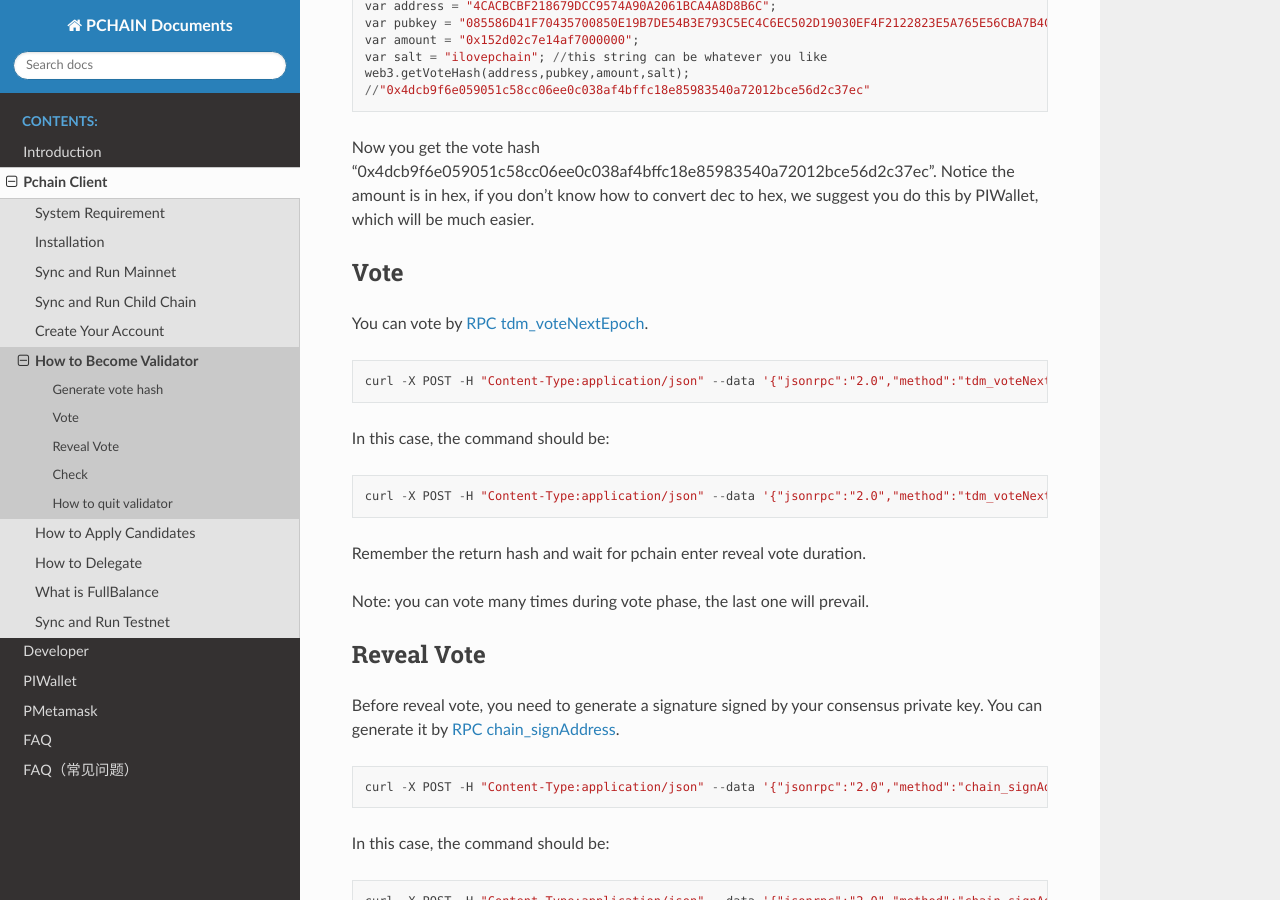
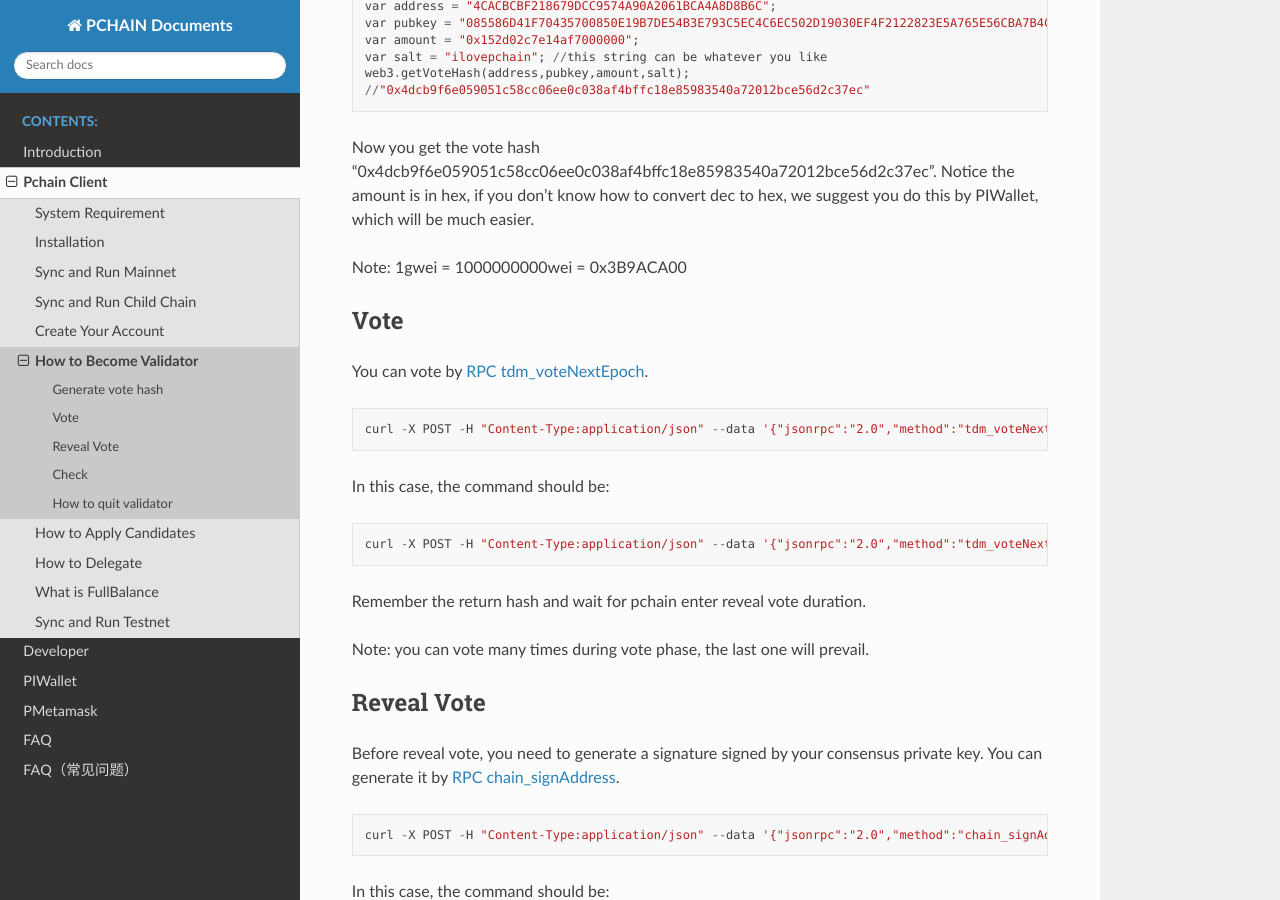
Before and after one commit to pchain-org/pchain-guide, a Sphinx documentation site: the page built from pchaindoc/source/pchainclient/howtobecomevalidator.rst, in a window 1280 px wide and 900 px high, scrolled down 1653 px. Built offline with Sphinx 7.4.7 and the Read the Docs theme 2.0.0, drawn with Linux system fonts in a browser that asks for light colours.

Commit message:
Update howtobecomevalidator.rst

```diff
--- a/pchaindoc/source/pchainclient/howtobecomevalidator.rst
+++ b/pchaindoc/source/pchainclient/howtobecomevalidator.rst
@@ -74,6 +74,8 @@
 	//"0x4dcb9f6e059051c58cc06ee0c038af4bffc18e85983540a72012bce56d2c37ec"
 Now you get the vote hash "0x4dcb9f6e059051c58cc06ee0c038af4bffc18e85983540a72012bce56d2c37ec". Notice the amount is in hex, if you don't know how to convert dec to hex, we suggest you do this by PIWallet, which will be much easier.
 
+Note: 1gwei = 1000000000wei = 0x3B9ACA00
+
 >>>>>
 Vote
 >>>>>
```
